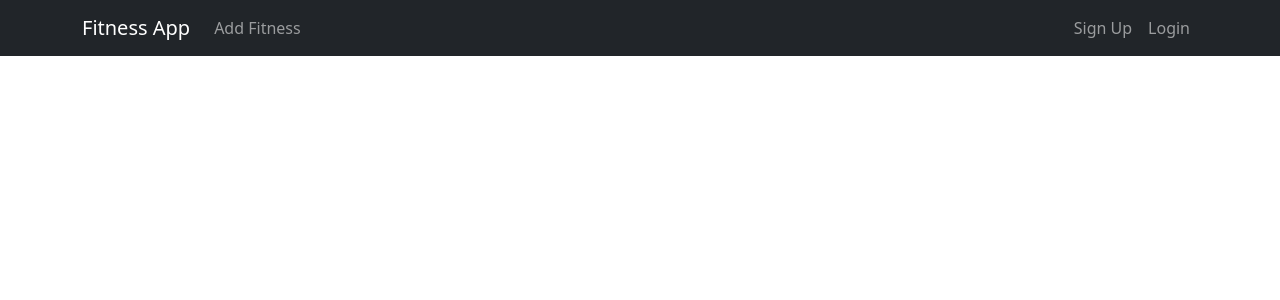
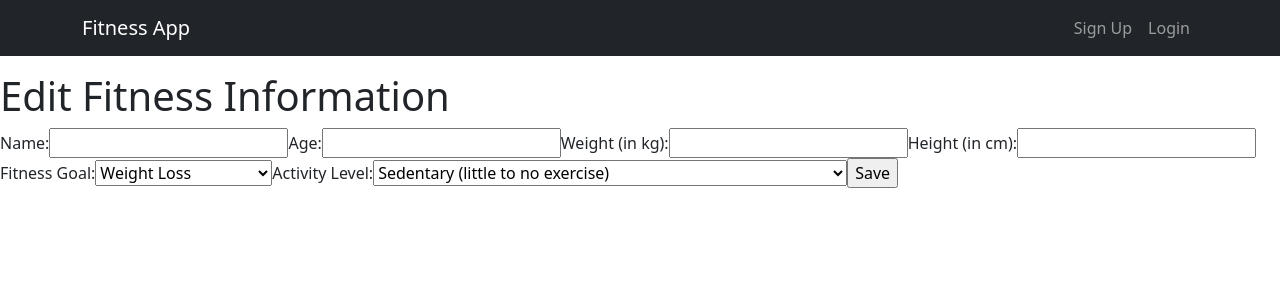
Before and after one commit to Jrtp22/fitness-app, a React (Create React App) app in the folder client/: page /edit-fitness/1 in a window 1280 px wide. Shown: the top 300 px of the page. Built offline with nearby package versions, Linux system fonts and the light colour scheme; no server answers.

Commit message:
finishing last of the bugs

```diff
--- a/client/src/App.js
+++ b/client/src/App.js
@@ -24,7 +24,7 @@ function App() {
                     <Route exact path="/profile" component={Profile} />
                     <Route exact path="/profile-card" component={ProfileCard} />
                     <Route exact path="/new-fitness" component={NewFitnessForm} />
-                    <Route exact path="/edit-fitness" component={EditFitnessForm} />
+                    <Route path="/edit-fitness/:fitnessId" component={EditFitnessForm} />
                     <Route exact path="/auth-form" component={AuthForm} />
                 </Switch>
             </BrowserRouter>
--- a/client/src/components/EditFitnessForm.js
+++ b/client/src/components/EditFitnessForm.js
@@ -10,31 +10,41 @@ function EditFitnessForm() {
     age: "",
     weight: "",
     height: "",
-    fitness_goal: "weight_loss",
-    activity_level: "sedentary"
+    fitness_goal: "",
+    activity_level: ""
   });
 
   useEffect(() => {
     const fetchData = async () => {
+      try {
         const response = await fetch(`${process.env.REACT_APP_SERVER_URL}/fitness/${fitnessId}`);
         const resData = await response.json();
         setFitnessInfo(resData);
+      } catch (error) {
+        console.error('Error fetching fitness data:', error);
+      }
     };
+
     fetchData();
   }, [fitnessId]);
 
   const handleSubmit = async (e) => {
     e.preventDefault();
 
-    await fetch(`${process.env.REACT_APP_SERVER_URL}/update_fitness/${fitnessId}`, {
+    try {
+      await fetch(`${process.env.REACT_APP_SERVER_URL}/fitness/${fitnessInfo.fitnessId}`, {
         method: "PUT",
         headers: {
           "Content-Type": "application/json",
         },
         body: JSON.stringify(fitnessInfo),
+        credentials: 'include',
       });
 
-    history.push(`/fitness/${fitnessId}`);
+      history.push(`/profile`);
+    } catch (error) {
+      console.error('Error updating fitness data:', error);
+    }
   };
 
   return (
@@ -47,7 +57,7 @@ function EditFitnessForm() {
           id="name"
           name="name"
           value={fitnessInfo.name}
-          onChange={(e) => setFitnessInfo({ ...fitnessInfo, name: e.target.value })}
+          onChange={(e) => setFitnessInfo((prevFitnessInfo) => ({ ...prevFitnessInfo, name: e.target.value }))}
         />
 
         <label htmlFor="age">Age:</label>
@@ -56,7 +66,7 @@ function EditFitnessForm() {
           id="age"
           name="age"
           value={fitnessInfo.age}
-          onChange={(e) => setFitnessInfo({ ...fitnessInfo, age: e.target.value })}
+          onChange={(e) => setFitnessInfo((prevFitnessInfo) => ({ ...prevFitnessInfo, age: e.target.value }))}
         />
 
         <label htmlFor="weight">Weight (in kg):</label>
@@ -65,7 +75,7 @@ function EditFitnessForm() {
           id="weight"
           name="weight"
           value={fitnessInfo.weight}
-          onChange={(e) => setFitnessInfo({ ...fitnessInfo, weight: e.target.value })}
+          onChange={(e) => setFitnessInfo((prevFitnessInfo) => ({ ...prevFitnessInfo, weight: e.target.value }))}
         />
 
         <label htmlFor="height">Height (in cm):</label>
@@ -74,7 +84,7 @@ function EditFitnessForm() {
           id="height"
           name="height"
           value={fitnessInfo.height}
-          onChange={(e) => setFitnessInfo({ ...fitnessInfo, height: e.target.value })}
+          onChange={(e) => setFitnessInfo((prevFitnessInfo) => ({ ...prevFitnessInfo, height: e.target.value }))}
         />
 
         <label htmlFor="fitness_goal">Fitness Goal:</label>
@@ -82,7 +92,7 @@ function EditFitnessForm() {
           id="fitness_goal"
           name="fitness_goal"
           value={fitnessInfo.fitness_goal}
-          onChange={(e) => setFitnessInfo({ ...fitnessInfo, fitness_goal: e.target.value })}
+          onChange={(e) => setFitnessInfo((prevFitnessInfo) => ({ ...prevFitnessInfo, fitness_goal: e.target.value }))}
         >
           <option value="weight_loss">Weight Loss</option>
           <option value="muscle_gain">Muscle Gain</option>
@@ -94,7 +104,7 @@ function EditFitnessForm() {
           id="activity_level"
           name="activity_level"
           value={fitnessInfo.activity_level}
-          onChange={(e) => setFitnessInfo({ ...fitnessInfo, activity_level: e.target.value })}
+          onChange={(e) => setFitnessInfo((prevFitnessInfo) => ({ ...prevFitnessInfo, activity_level: e.target.value }))}
         >
           <option value="sedentary">Sedentary (little to no exercise)</option>
           <option value="lightly_active">Lightly Active (light exercise/sports 1-3 days/week)</option>
@@ -102,7 +112,6 @@ function EditFitnessForm() {
           <option value="very_active">Very Active (hard exercise/sports 6-7 days a week)</option>
           <option value="super_active">Super Active (very hard exercise & physical job)</option>
         </select>
-
         <input type="submit" value="Save" />
       </form>
     </main>
--- a/client/src/components/NewFitnessForm.js
+++ b/client/src/components/NewFitnessForm.js
@@ -2,8 +2,6 @@ import React, { useState } from "react";
 import { useHistory } from "react-router-dom";
 
 function NewFitnessForm() {
-  const history = useHistory();
-
   const [fitnessInfo, setFitnessInfo] = useState({
     name: "",
     age: "",
@@ -13,20 +11,31 @@ function NewFitnessForm() {
     activity_level: "sedentary"
   });
 
+  const history = useHistory();
+
   const handleSubmit = async (e) => {
     e.preventDefault();
 
+    try {
+      const response = await fetch('http://localhost:5000/fitness', {
+        method: 'POST',
+        headers: {
+          'Content-Type': 'application/json',
+        },
+        body: JSON.stringify(fitnessInfo),
+        credentials: 'include',
+      });
 
-    await fetch(`http://localhost:5000/fitness`, {
-      method: "POST",
-      headers: {
-        "Content-Type": "application/json",
-      },
-      body: JSON.stringify(fitnessInfo),
-    });
+      if (!response.ok) {
+        throw new Error('Network response was not ok');
+      }
 
-    history.push("/fitness");
+      history.push("/fitness");
+    } catch (error) {
+      console.error('Error submitting fitness info:', error);
+    }
   };
+
 
   return (
     <main>
--- a/client/src/components/Profile.js
+++ b/client/src/components/Profile.js
@@ -14,6 +14,24 @@ function FitnessProfile() {
     fetchData();
   }, []);
 
+  const handleEdit = (fitnessId) => {
+    history.push(`/edit-fitness/${fitnessId}`);
+  };
+
+
+  const handleDelete = async (fitnessId) => {
+    const confirmDelete = window.confirm("Are you sure you want to delete this fitness profile?");
+
+    if (confirmDelete) {
+      await fetch(`${process.env.REACT_APP_SERVER_URL}/fitness/${fitnessId}`, {
+        method: "DELETE",
+      });
+      const response = await fetch(`${process.env.REACT_APP_SERVER_URL}/fitness`);
+      const resData = await response.json();
+      setFitnessInfo(resData);
+    }
+  };
+
   if (!fitnessInfo) {
     return <h1>Loading</h1>;
   }
@@ -26,9 +44,8 @@ function FitnessProfile() {
       <p className="text-center">Height: {fitness.height} cm</p>
       <p className="text-center">Fitness Goal: {fitness.fitness_goal}</p>
       <p className="text-center">Activity Level: {fitness.activity_level}</p>
-      <button onClick={() => history.push(`/fitness/edit/${fitness.fitnessId}`)}>
-        Edit
-      </button>
+      <button onClick={() => handleEdit(fitness.fitnessId)}>Edit</button>
+      <button onClick={() => handleDelete(fitness.fitnessId)}>Delete</button>
     </div>
   ));
 
--- a/client/src/components/navbar.js
+++ b/client/src/components/navbar.js
@@ -1,20 +1,39 @@
-import { useContext } from 'react'
-import { useHistory } from "react-router";
+import { useContext } from 'react';
+import { useHistory } from 'react-router';
 import { CurrentUser } from '../contexts/CurrentUser';
+
 import { Navbar, Nav, Container } from 'react-bootstrap';
+
 function Navi({ children }) {
   const history = useHistory();
-  const { currentUser } = useContext(CurrentUser);
+  const { currentUser, setCurrentUser } = useContext(CurrentUser);
+
+  const handleLogout = async () => {
+    try {
+      await fetch(`${process.env.REACT_APP_SERVER_URL}/logout`, {
+        method: 'POST',
+        credentials: 'include',
+      });
+
+      setCurrentUser(null);
+
+      history.push('/');
+    } catch (error) {
+      console.error('Error logging out:', error);
+    }
+  };
 
   return (
     <>
       <Navbar bg="dark" variant="dark" expand="lg">
         <Container>
-          <Navbar.Brand href="/">Fitness App</Navbar.Brand>
+          <Navbar.Brand href={currentUser ? '/profile' : '/'}>Fitness App</Navbar.Brand>
           <Navbar.Toggle aria-controls="basic-navbar-nav" />
           <Navbar.Collapse id="basic-navbar-nav">
             <Nav className="me-auto">
-            <Nav.Link href="new-fitness">Add Fitness</Nav.Link>
+              {currentUser && (
+                <Nav.Link href="/new-fitness">Add Fitness</Nav.Link>
+              )}
             </Nav>
             <Nav className="ms-auto">
               {currentUser ? (
@@ -25,7 +44,7 @@ function Navi({ children }) {
                   <Nav.Link href="#" onClick={() => history.push("/profile")}>
                     Profile
                   </Nav.Link>
-                  <Nav.Link href="#" onClick={() => history.push("/logout")}>
+                  <Nav.Link href="#" onClick={handleLogout}>
                     Logout
                   </Nav.Link>
                 </>
```
Also changed, not shown: 2 other files (tests, documents, lock files or other folders). Lines whose indentation alone changed are shown as unchanged.
